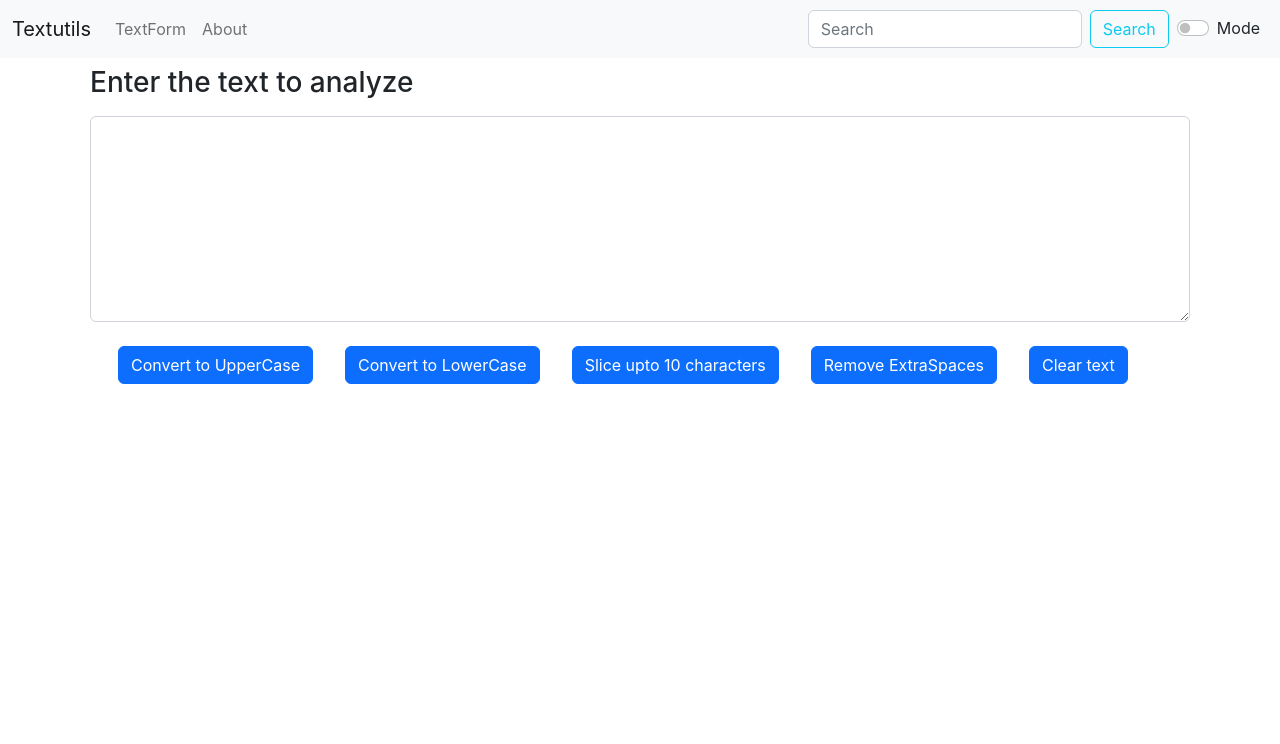
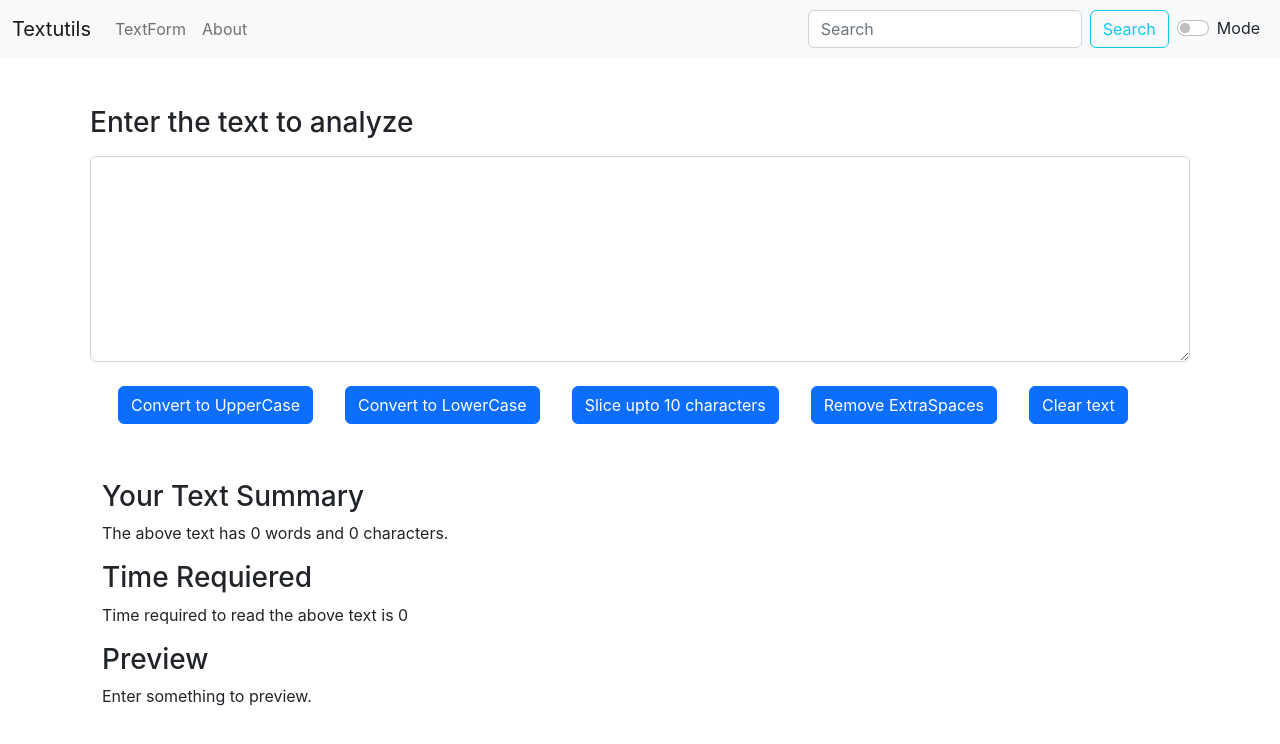
Before and after one commit to palakarora0109/Textutils, a React (Create React App) app: page / in a window 1280 px wide. Shown: the top 744 px of the page. Built offline with nearby package versions, Linux system fonts and the light colour scheme.

Commit message:
textform updated and filter function used

```diff
--- a/src/components/Textform.js
+++ b/src/components/Textform.js
@@ -28,7 +28,7 @@ export default function Textform(props) {
   }
 
   return (
-    <div className="mx-2 my-2">
+    <div className="mx-2 my-5">
       <h3>{props.heading}</h3>
 
       <div className="my-3">
@@ -62,6 +62,15 @@ export default function Textform(props) {
           Clear text
         </button>
       </div>
+
+      <div className="container my-5">
+        <h3>Your Text Summary</h3>
+        <p>The above text has {text.split(" ").filter((element)=>{return element.length!==0}).length} words and {text.length} characters.</p>
+        <h3>Time Requiered</h3>
+        <p>Time required to read the above text is {text.split(" ").filter((element)=>{return element.length!==0}).length * 0.008} </p>
+        <h3>Preview</h3>
+        <p>{(text.length!==0)?text:"Enter something to preview."}</p>
+      </div>
     </div>
   );
 }
```
